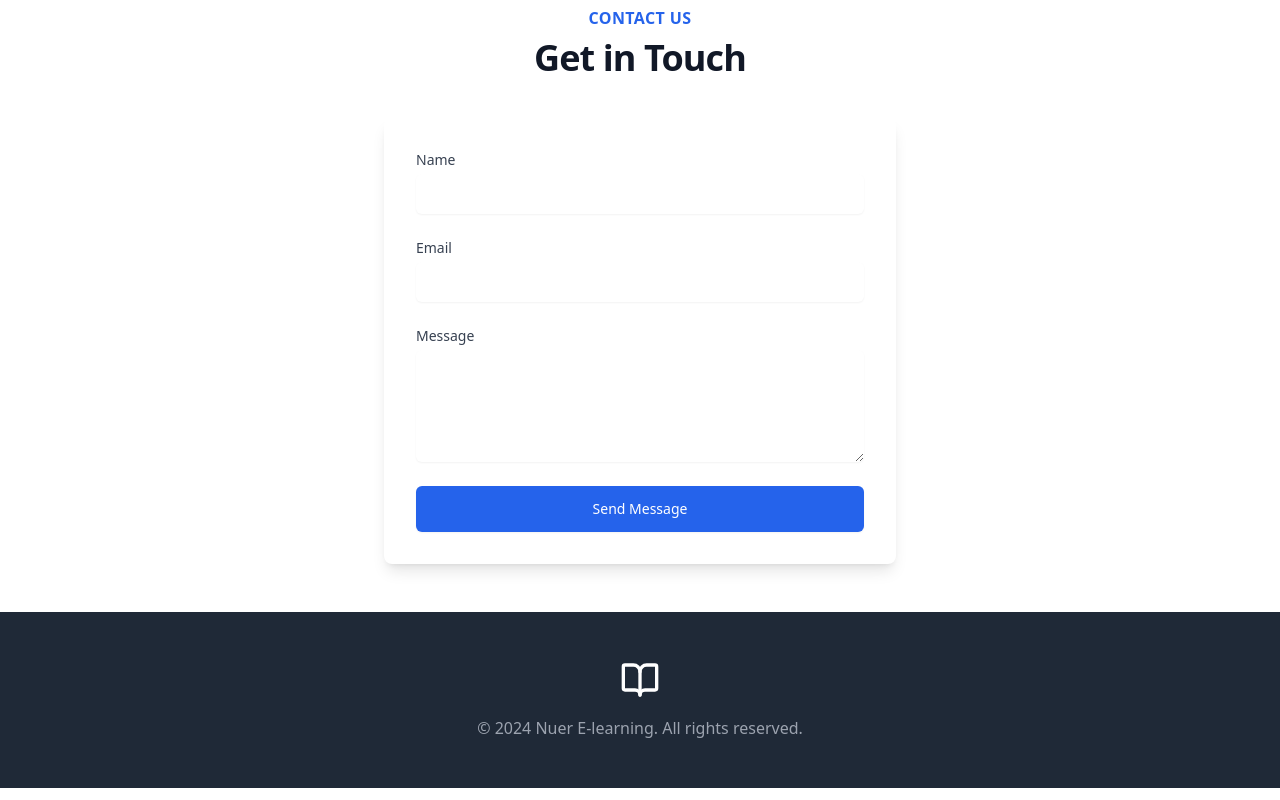
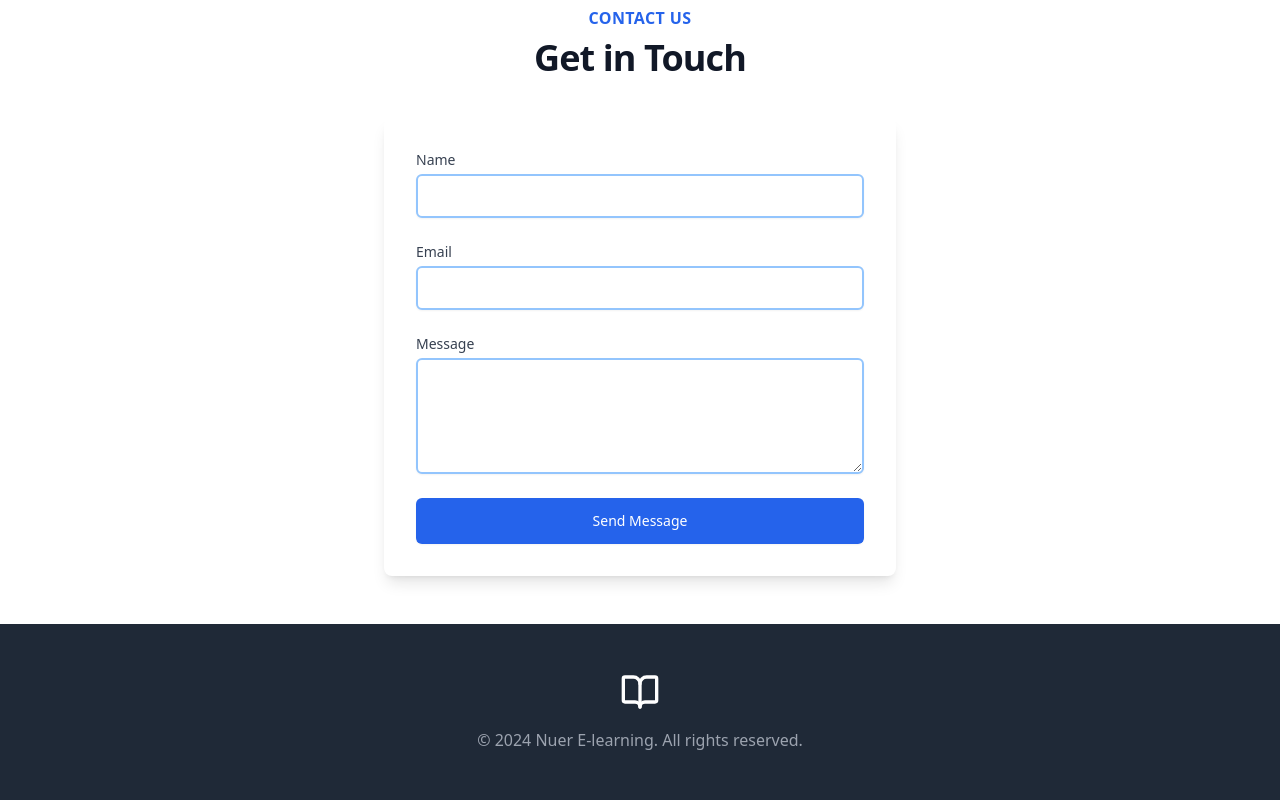
Before and after one commit to muochtuach/nuer-learn-gather, a React (Vite) app: page / in a window 1280 px wide. Shown: the part 2508-3308 px from the top of the page. Built offline with nearby package versions, Linux system fonts and the light colour scheme.

Commit message:
Make form borders blue
Updated the border color of the name, email, and message fields in the contact form to a clear blue color for improved visibility.
[skip gpt_engineer]

```diff
--- a/src/components/sections/Contact.tsx
+++ b/src/components/sections/Contact.tsx
@@ -52,7 +52,7 @@ export const Contact = () => {
                 name="name"
                 id="name"
                 required
-                className="mt-1 block w-full rounded-md border-gray-300 shadow-sm focus:border-blue-500 focus:ring-blue-500 px-4 py-2"
+                className="mt-1 block w-full rounded-md border-2 border-blue-300 shadow-sm focus:border-blue-500 focus:ring-blue-500 px-4 py-2"
               />
             </div>
             <div>
@@ -64,7 +64,7 @@ export const Contact = () => {
                 name="email"
                 id="email"
                 required
-                className="mt-1 block w-full rounded-md border-gray-300 shadow-sm focus:border-blue-500 focus:ring-blue-500 px-4 py-2"
+                className="mt-1 block w-full rounded-md border-2 border-blue-300 shadow-sm focus:border-blue-500 focus:ring-blue-500 px-4 py-2"
               />
             </div>
             <div>
@@ -76,7 +76,7 @@ export const Contact = () => {
                 name="message"
                 rows={4}
                 required
-                className="mt-1 block w-full rounded-md border-gray-300 shadow-sm focus:border-blue-500 focus:ring-blue-500 px-4 py-2"
+                className="mt-1 block w-full rounded-md border-2 border-blue-300 shadow-sm focus:border-blue-500 focus:ring-blue-500 px-4 py-2"
               />
             </div>
             <div>
```
